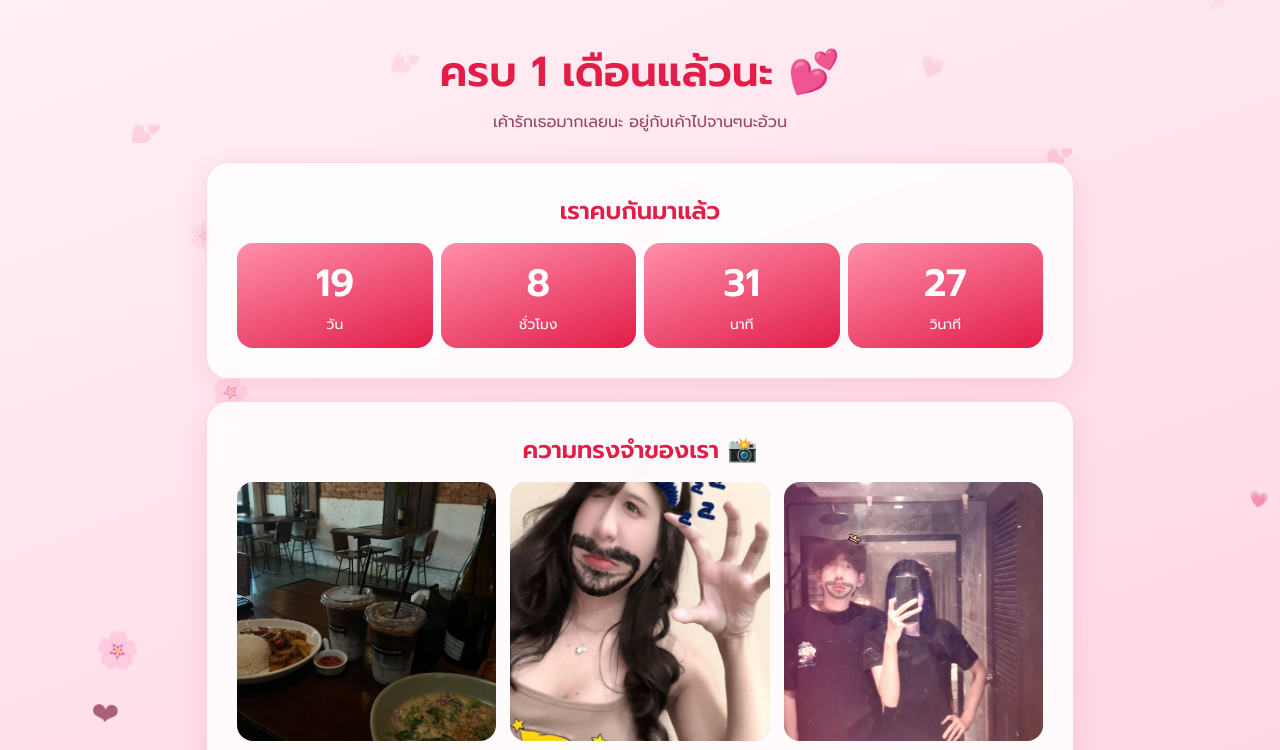
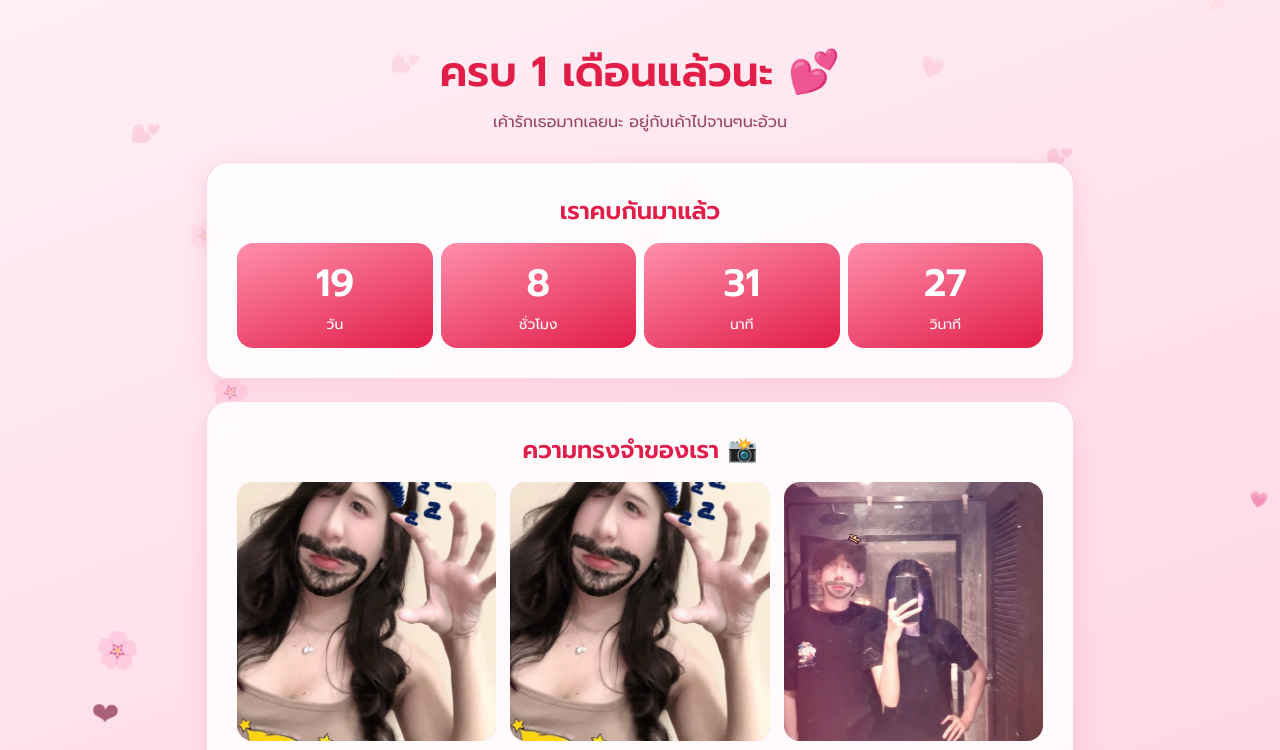
Before and after one commit to Haji06/angpaolovebellmakmak, a plain HTML site: page index.html in a window 1280 px wide. Both pictures are taken after a click on the button "กดเลยสิเตง 🎁". Shown: the top 750 px of the page. Drawn offline with Linux system fonts and the light colour scheme; files whose address does not match are found by name.

Commit message:
Fix HTML encoding issues in index.html

```diff
--- a/index.html
+++ b/index.html
@@ -335,7 +335,7 @@
             <h2>ความทรงจำของเรา 📸</h2>
             <div class="gallery">
                 <!-- เปลี่ยนรูปตรงนี้: ใส่ไฟล์รูปไว้โฟลเดอร์เดียวกับ index.html แล้วแก้ชื่อไฟล์ใน src (เพิ่ม/ลบ figure ได้ตามต้องการ) -->
-                <figure><img src="c:\lovebell\img\40937_0.jpg" alt="ความทรงจำ 1" onerror="this.remove()"></figure>
+                <figure><img src="https://github.com/Haji06/angpaolovebellmakmak/blob/main/40938_0.jpg?raw=true" alt="ความทรงจำ 1" onerror="this.remove()"></figure>
                 <figure><img src="c:\lovebell\img\40938_0.jpg" alt="ความทรงจำ 2" onerror="this.remove()"></figure>
                 <figure><img src="c:\lovebell\img\40945_0.jpg" alt="ความทรงจำ 3" onerror="this.remove()"></figure>
                 <figure><img src="c:\lovebell\img\40952.jpg" alt="ความทรงจำ 4" onerror="this.remove()"></figure>
```
